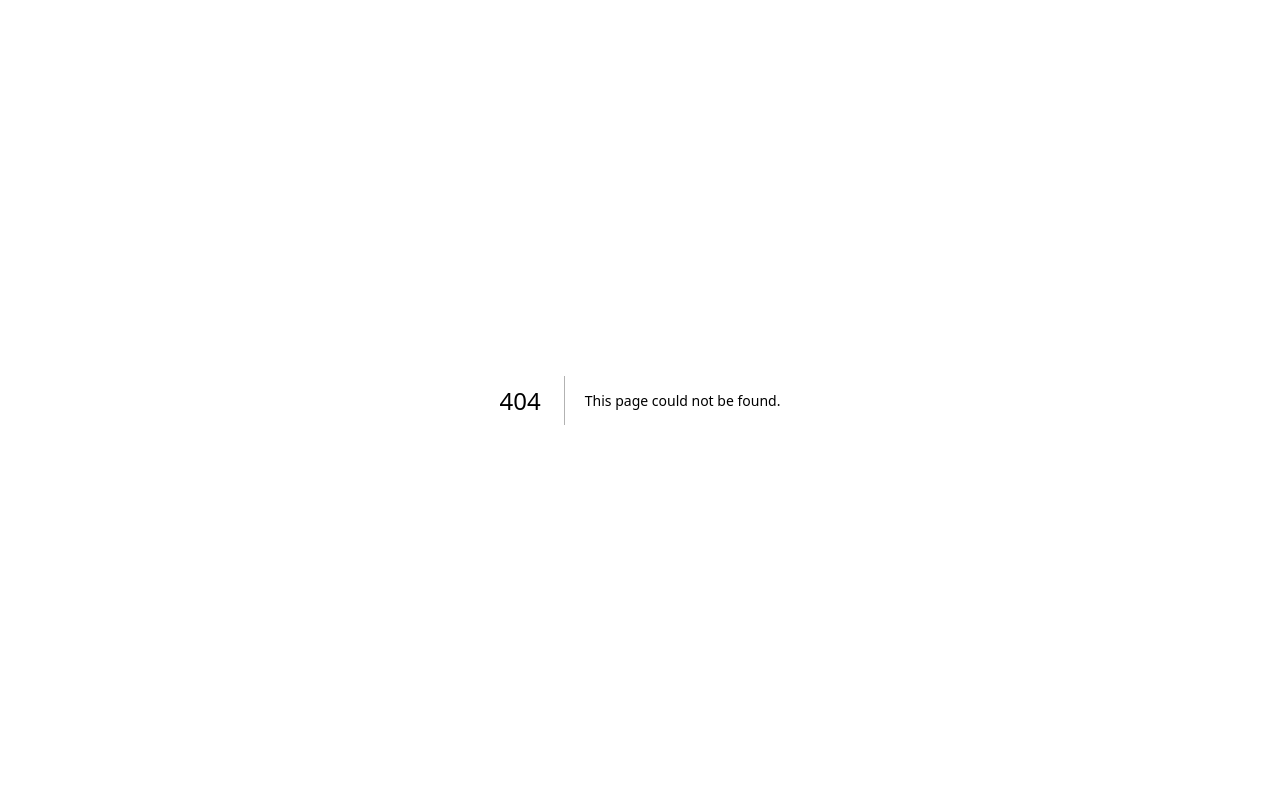
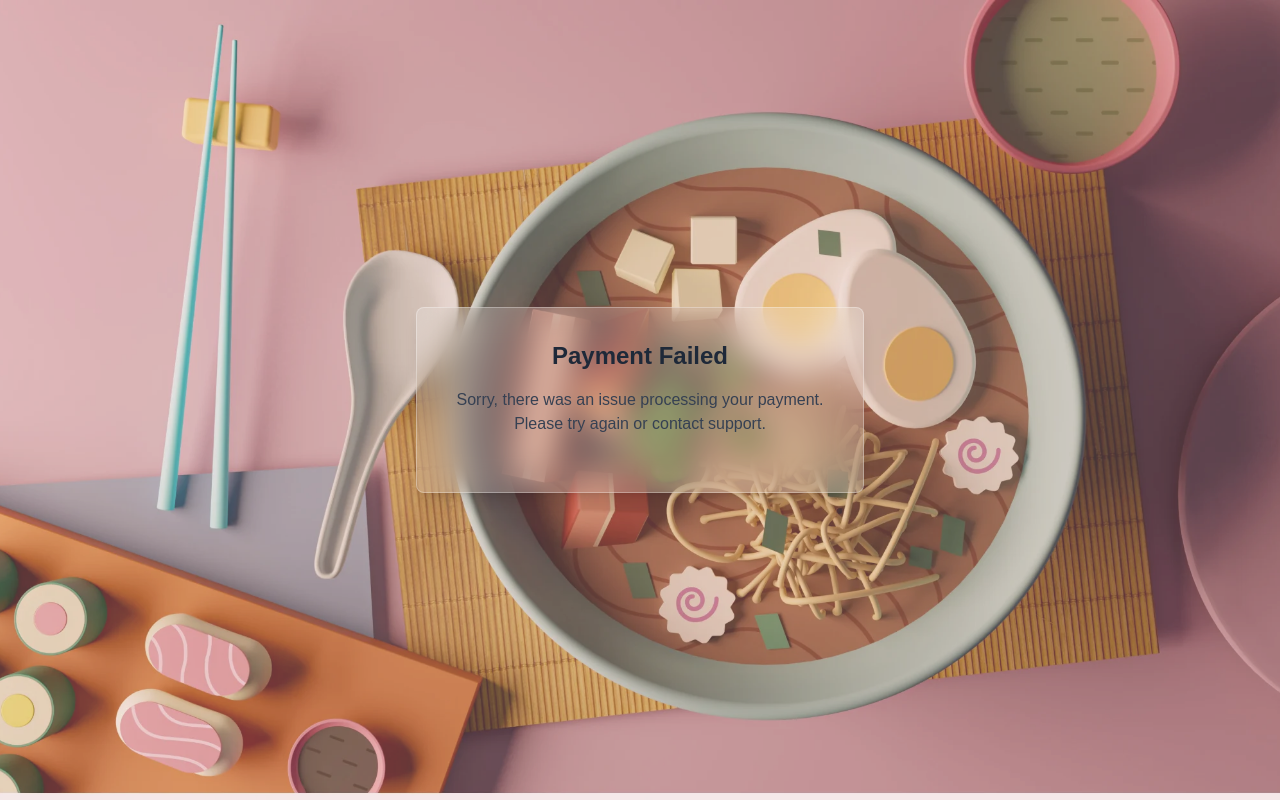
Before and after one commit to dataX-ai/ramen.co, a Next.js app: page /confirmed in a window 1280 px wide. Before the commit this address had no page. Built offline with nearby package versions, Linux system fonts and the light colour scheme.

Commit message:
added analytics

```diff
--- a/package.json
+++ b/package.json
@@ -13,6 +13,7 @@
     "@radix-ui/react-dialog": "^1.1.6",
     "@radix-ui/react-toast": "^1.2.6",
     "@react-google-maps/api": "^2.20.6",
+    "@vercel/analytics": "^1.5.0",
     "class-variance-authority": "^0.7.1",
     "clsx": "^2.1.1",
     "dodopayments": "^1.12.0",
--- /dev/null
+++ b/src/app/confirmed/page.tsx
@@ -0,0 +1,66 @@
+"use client";
+
+import { useSearchParams } from 'next/navigation';
+import React from 'react';
+import { CheckCircle2 } from 'lucide-react';
+
+export default function PaymentConfirmation() {
+  const searchParams = useSearchParams();
+  const status = searchParams.get('status');
+  const isSuccessful = status === 'succeeded';
+
+  return (
+    <div
+      className="min-h-screen flex items-center justify-center p-4 md:p-8 relative"
+      style={{
+        position: 'relative',
+        overflow: 'hidden'
+      }}
+    >
+      {/* Background image as absolute positioned div */}
+      <div
+        className="absolute inset-0 z-0"
+        style={{
+          backgroundImage: `url('/images/background.webp')`,
+          backgroundSize: 'cover',
+          backgroundPosition: 'center',
+          backgroundRepeat: 'no-repeat'
+        }}
+      ></div>
+
+      {/* Light overlay for better readability */}
+      <div
+        className="absolute inset-0 z-10"
+        style={{
+          backgroundColor: 'rgba(220,178,183,0.3)'
+        }}
+      ></div>
+
+      <div className="max-w-md w-full bg-white/20 backdrop-blur-lg rounded-lg p-8 text-center shadow-lg relative z-20 border border-white/30">
+        {isSuccessful ? (
+          <>
+            <div className="flex justify-center mb-4">
+              <CheckCircle2 className="h-16 w-16 text-green-500" />
+            </div>
+            <h2 className="text-2xl font-bold text-gray-800 mb-4">Order Confirmed!</h2>
+            <p className="text-gray-700 mb-6">
+              Thank you for your order. Check your email for more details.
+            </p>
+            <div className="p-3 rounded-md mt-4 mb-2" style={{ backgroundColor: "#e7d0ae" }}>
+              <p style={{ color: "#573c15" }}>
+                If you don't see the email in your inbox, please check your spam folder for a message from kanishka@ateulerlabs.com
+              </p>
+            </div>
+          </>
+        ) : (
+          <>
+            <h2 className="text-2xl font-bold text-gray-800 mb-4">Payment Failed</h2>
+            <p className="text-gray-700 mb-6">
+              Sorry, there was an issue processing your payment. Please try again or contact support.
+            </p>
+          </>
+        )}
+      </div>
+    </div>
+  );
+}
--- a/src/app/layout.tsx
+++ b/src/app/layout.tsx
@@ -2,6 +2,7 @@ import type { Metadata } from "next";
 import { Geist, Geist_Mono } from "next/font/google";
 import "./globals.css";
 import { Toaster } from "@/components/ui/toaster";
+import { Analytics } from "@vercel/analytics/react"
 
 const geistSans = Geist({
   variable: "--font-geist-sans",
@@ -30,6 +31,7 @@ export default function RootLayout({
       >
         {children}
         <Toaster />
+        <Analytics />
       </body>
     </html>
   );
--- a/src/components/OrderCard.tsx
+++ b/src/components/OrderCard.tsx
@@ -454,7 +454,7 @@ const OrderCard = () => {
 
     // Add query parameters
     redirectUrl.searchParams.append('quantity', quantity.toString());
-    redirectUrl.searchParams.append('redirect_url', `${baseUrl}`);
+    redirectUrl.searchParams.append('redirect_url', `${baseUrl}/confirmed`);
     redirectUrl.searchParams.append('fullName', 'Ramen Guy');
     redirectUrl.searchParams.append('country', 'IN');
     redirectUrl.searchParams.append('city', 'Bangalore');
```
Also changed, not shown: 1 other file (tests, documents, lock files or other folders).
